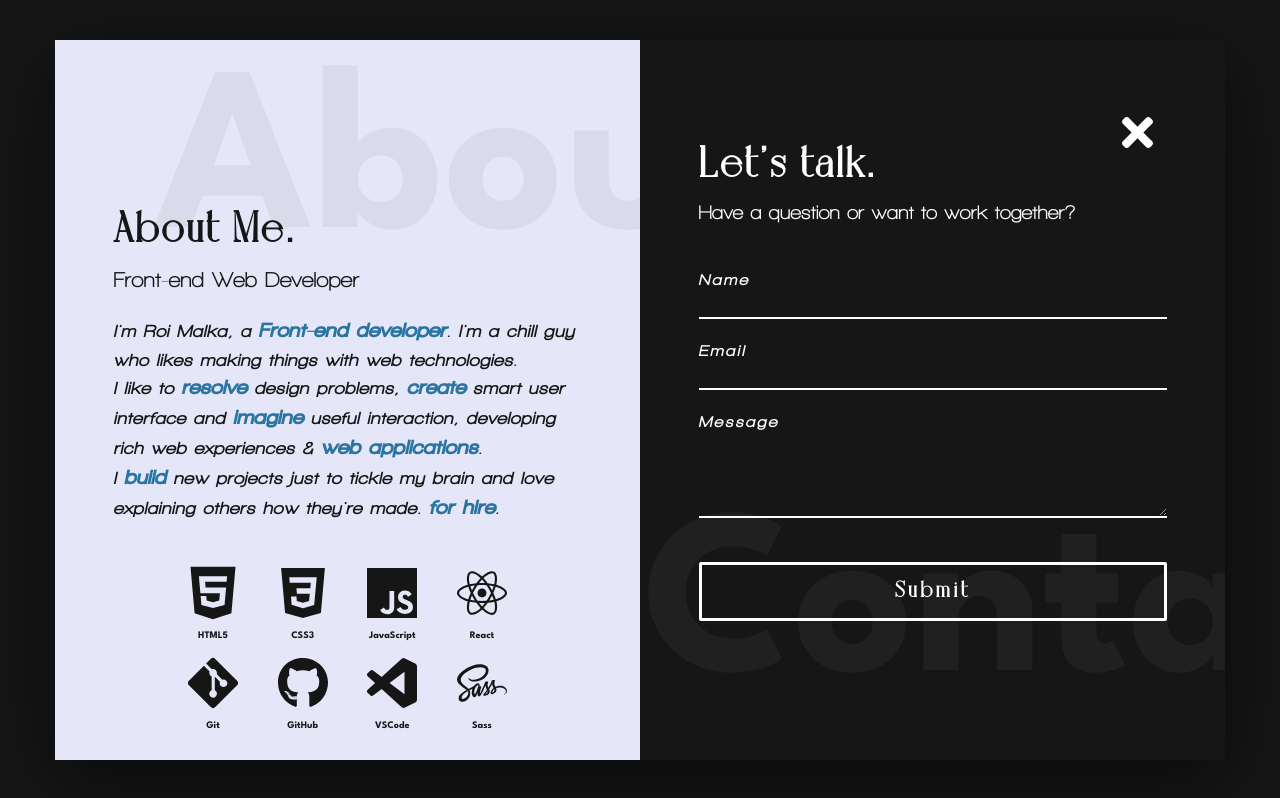
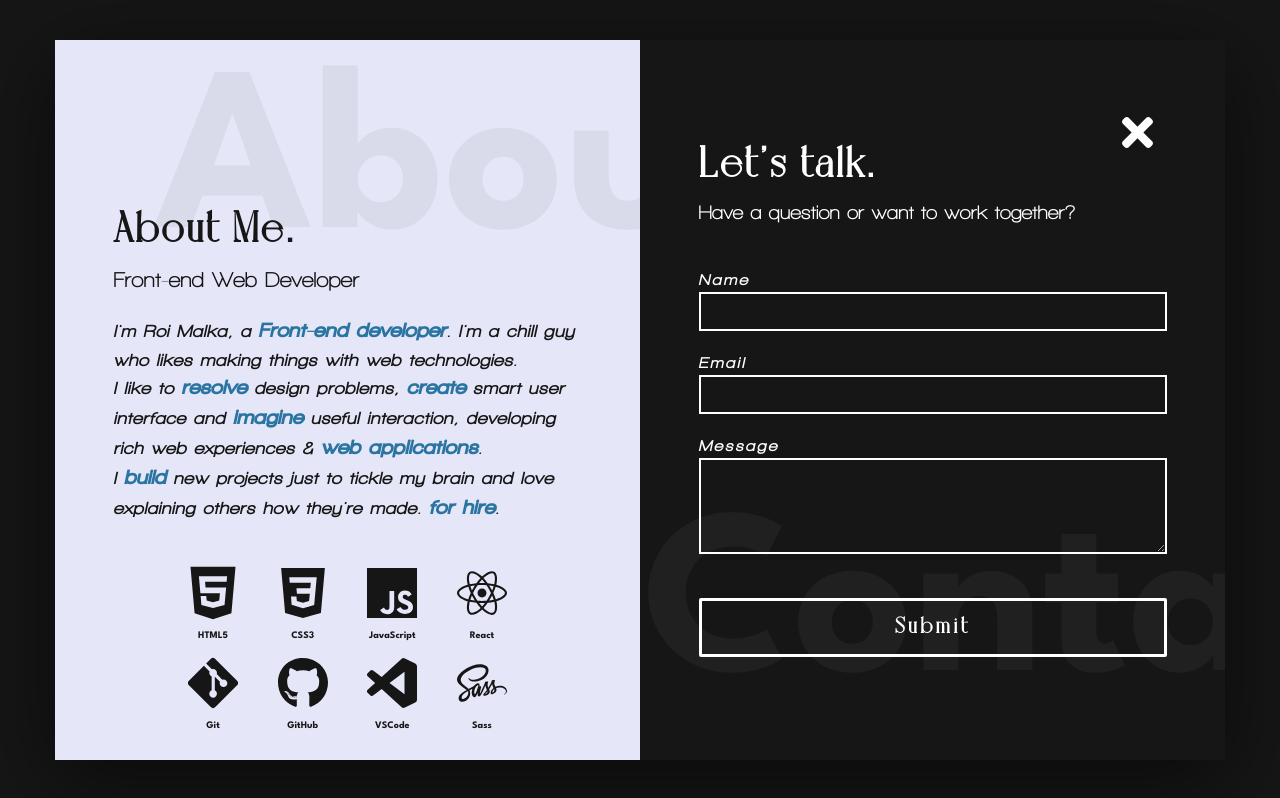
Before and after one commit to roimalka10/portfolio, a React (Create React App) app: page /contact in a window 1280 px wide. Built offline with nearby package versions, Linux system fonts and the light colour scheme.

Commit message:
changed border and padding to contact inputs

```diff
--- a/src/sass/components/_contact.scss
+++ b/src/sass/components/_contact.scss
@@ -136,19 +136,19 @@
 .inputs {
   width: 100%;
   background-color: $background;
-  padding: 5px 9px;
+  padding: 10px 9px;
   border: 0;
   outline: none;
   color: white;
-  border-bottom: 2px solid white;
+  border: 2px solid white;
   border-radius: 0;
   transition: all 0.4s ease;
   &:focus {
     background-color: $background;
-    border-bottom: 2px solid rgb(66, 184, 253);
+    border: 2px solid rgb(66, 184, 253);
   }
   &:hover {
-    border-bottom: 2px solid rgb(66, 184, 253);
+    border: 2px solid rgb(66, 184, 253);
   }
 }
 textarea {
```
